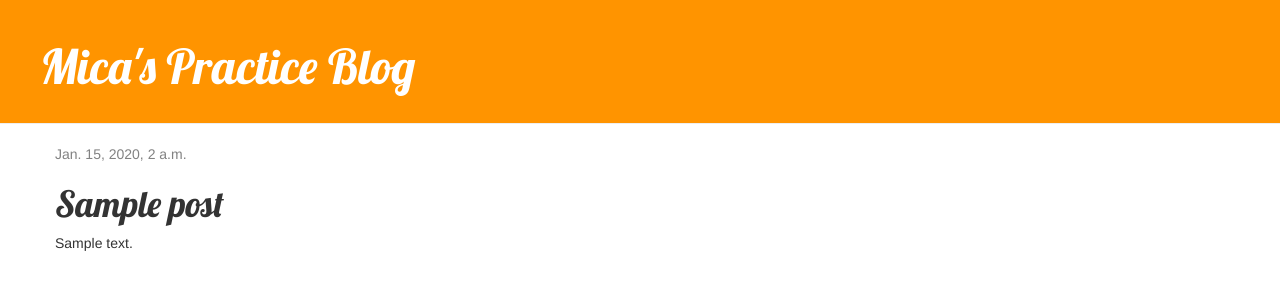
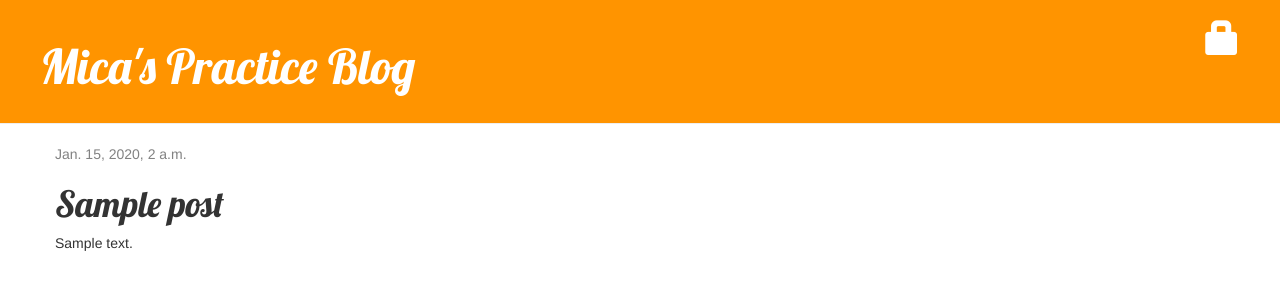
Before and after one commit to micaswyers/my-first-blog, a Django app: page /post/1/ in a window 1280 px wide. Shown: the top 300 px of the page. Run offline with Django 3.2, Linux system fonts and the light colour scheme; tables that the repository leaves empty hold one stand-in row (values such as "Sample post"); some libraries are stand-ins or nearby versions.

Commit message:
display lock icon if not logged in

```diff
--- a/blog/templates/blog/base.html
+++ b/blog/templates/blog/base.html
@@ -14,6 +14,8 @@
                     <span class="glyphicon glyphicon-plus"></span>
                 </a>
                 <a href="{% url 'post_draft_list' %}" class="top-menu"><span class="glyphicon glyphicon-edit"></span></a>
+            {% else %}
+                <a href="{% url 'login' %}" class="top-menu"><span class="glyphicon glyphicon-lock"></span></a>
             {% endif %}
             <h1><a href="/">Mica's Practice Blog</a></h1>
         </div>
```
